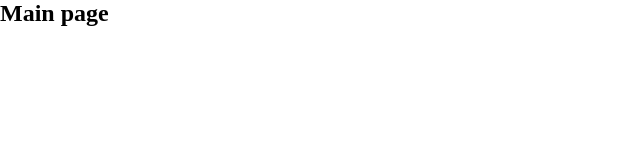
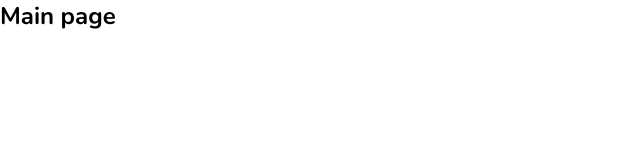
Before and after one commit to Olhadinha/olhadinha-front-end, a React (Vite) app: page / in a window 1280 px wide. Shown: the top 160 px of the page, without its empty margins (0-640 px from the left). Built offline with nearby package versions, Linux system fonts and the light colour scheme.

Commit message:
Feat: Adding css variable

```diff
--- a/src/index.css
+++ b/src/index.css
@@ -1,10 +1,13 @@
-@tailwind base;
-@tailwind components;
-@tailwind utilities;
+:root {
+    --main-gray-color: #f2f2f2;
+    --main-black-text: #232322;
+    --main-black-text-hover: #838383;
+}
 
 * {
     margin: 0;
     padding: 0;
     box-sizing: border-box;
     border: none;
+    font-family: "Nunito", sans-serif;
 }
```
